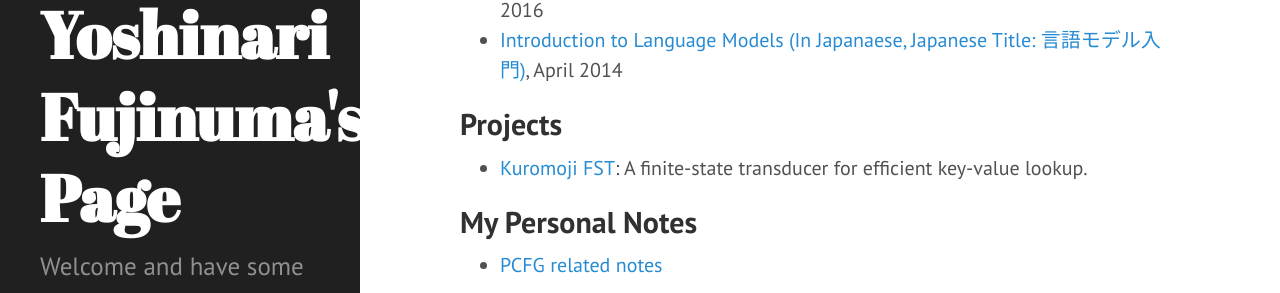
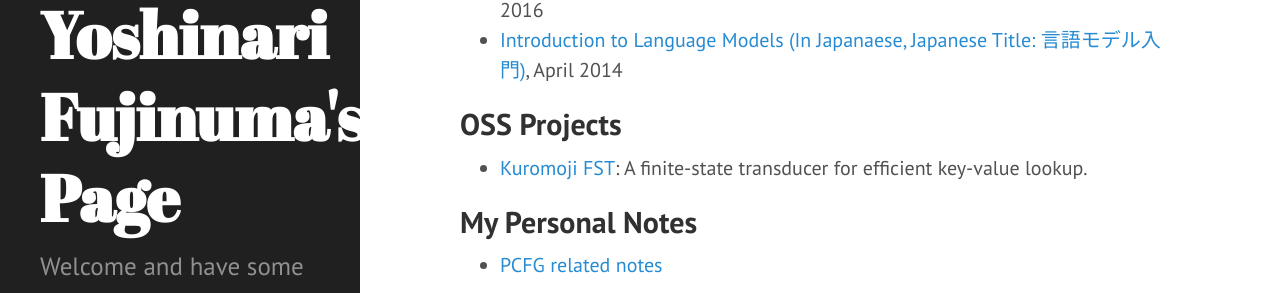
Before and after one commit to akkikiki/akkikiki.github.io, a Jekyll site: the page built from about.md, in a window 1280 px wide and 1398 px high. Shown: the part 860-1153 px from the top of the window. Built offline with Jekyll 4.4.1, drawn with Linux system fonts in a browser that asks for light colours.

Commit message:
updated a subtitle in about.md

```diff
--- a/about.md
+++ b/about.md
@@ -18,7 +18,7 @@ You can find me on [LinkedIn](https://jp.linkedin.com/in/yoshinari-fujinuma-4b61
 * [Query Understanding behind Product Search](http://www.cl.ecei.tohoku.ac.jp/index.php?MiCS) at Tohoku University, Feburary 2016
 * [Introduction to Language Models (In Japanaese, Japanese Title: 言語モデル入門)](http://www.slideshare.net/yoshinarifujinuma/04-12-labmeetingforpublic), April 2014
 
-## Projects
+## OSS Projects
 * [Kuromoji FST](https://github.com/atilika/fst): A finite-state transducer for efficient key-value lookup.
 
 ## My Personal Notes
```
